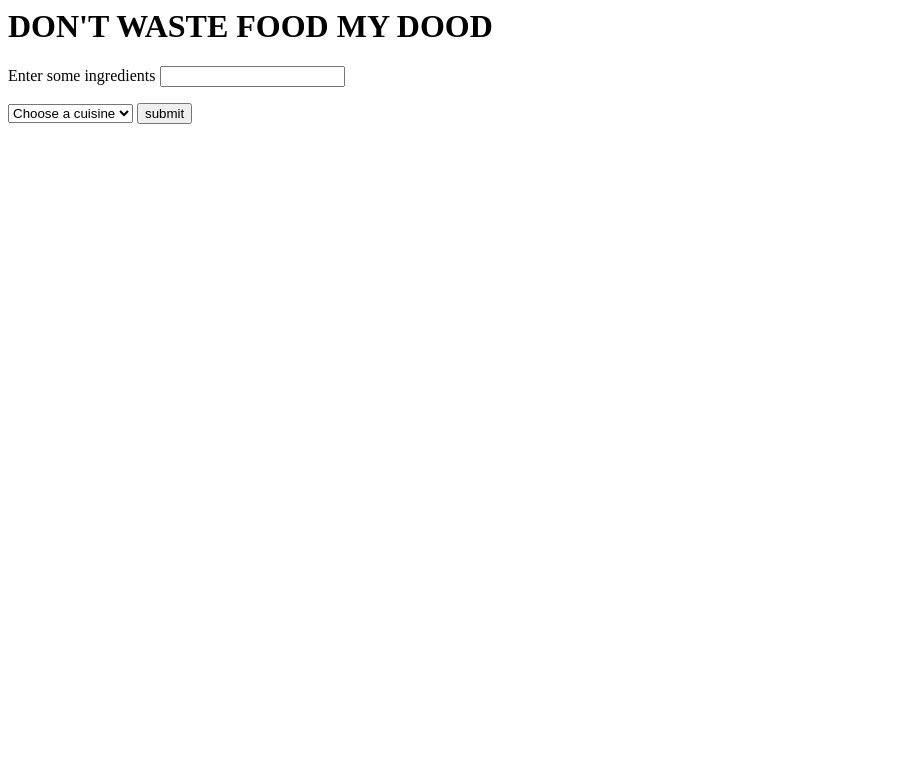
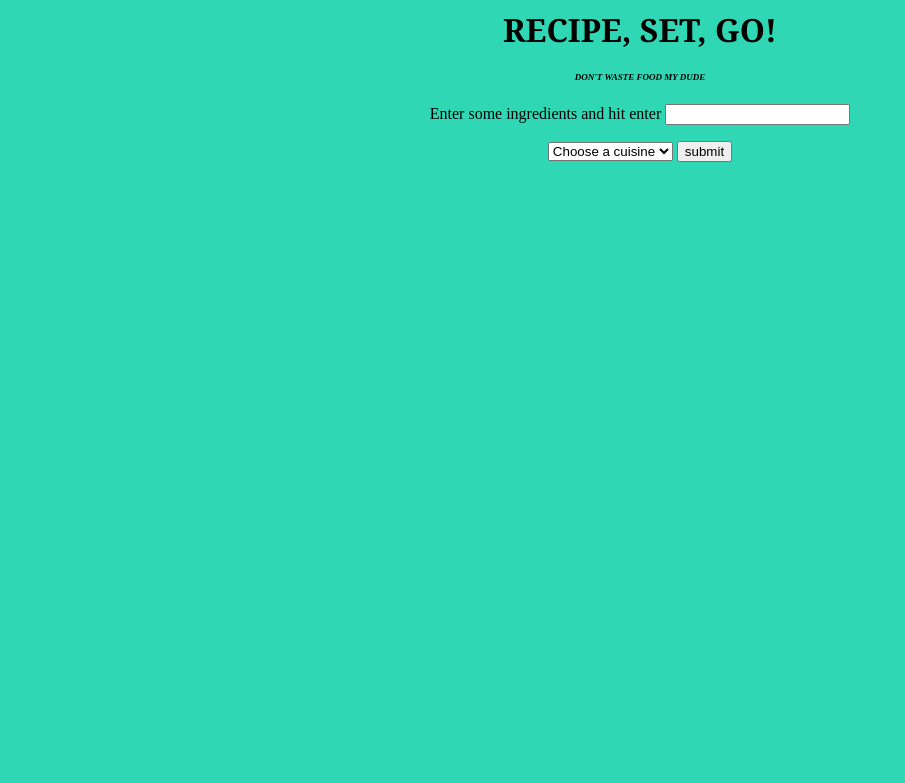
Before and after one commit to connorlatham/RECIPE-SET-GO---SYNCSHACK2021, a Flask app: page / in a window 1280 px wide. Shown: the top 783 px of the page, without its empty margins (0-905 px from the left). Run offline with Flask 2, Linux system fonts and the light colour scheme; parts of the project's set-up code (start-up, migrations or seed data) failed here and were passed over.

Commit message:
Made these a little prettier

```diff
--- a/templates/index.html
+++ b/templates/index.html
@@ -1,8 +1,16 @@
 <html>
-    <body>
-        <h1>DON'T WASTE FOOD MY DOOD</h1>
+    <head>
+        <style>
+            h1 {text-align: center;}
+            form {text-align: center;}
+        </style>
+    </head>
+    <body style="background-color:#2fd7b4;">
+        <h1><span style="font-family:Georgia,serif"><strong>RECIPE, SET, GO!</strong></span></h1>
+
+        <h1><span style="font-size:9px"><em>DON&#39;T WASTE FOOD MY DUDE</em></span></h1>
             <form method="post" action="/">
-                <p>Enter some ingredients <input type = "text" name = "INPUT" /></p>
+                <p>Enter some ingredients and hit enter <input type = "text" name = "INPUT" /></p>
             </form>
 
             <form class="cuisine" method="POST" action="/">
```
Also changed, not shown: templates/display.html (+18 -3 lines).
